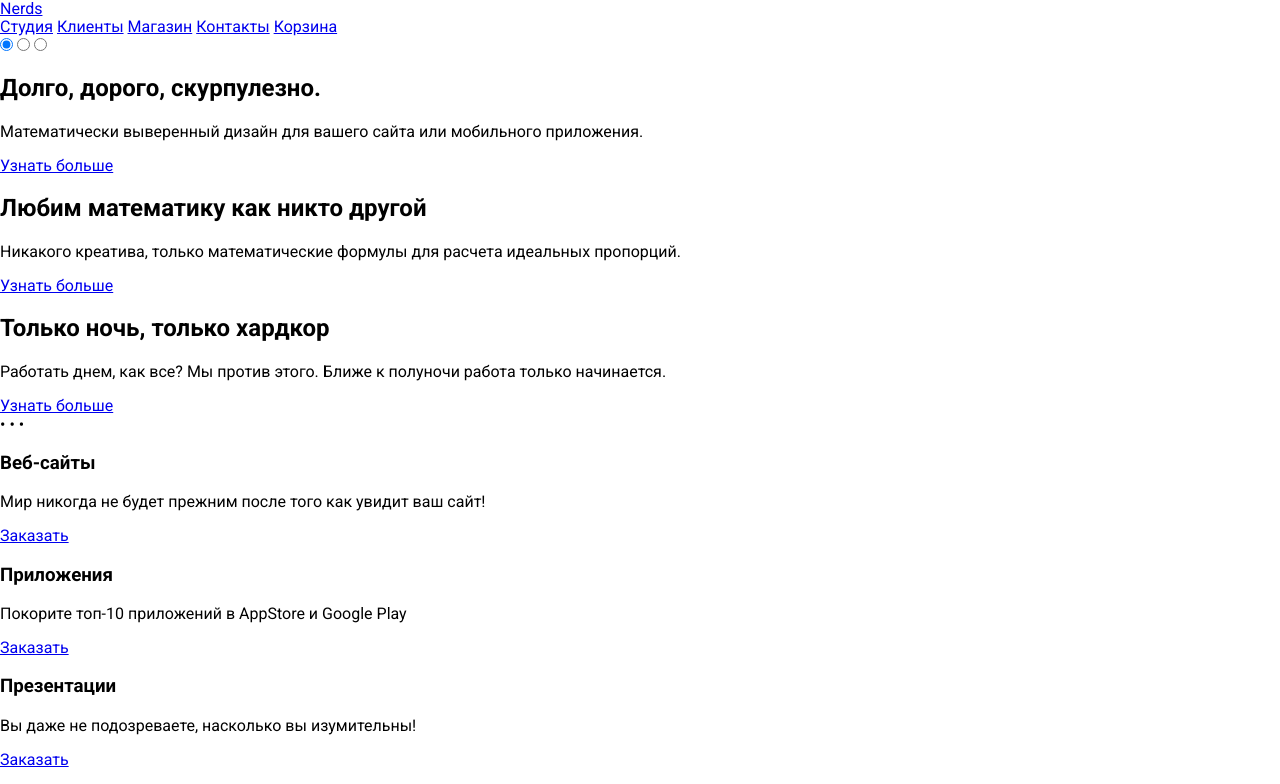
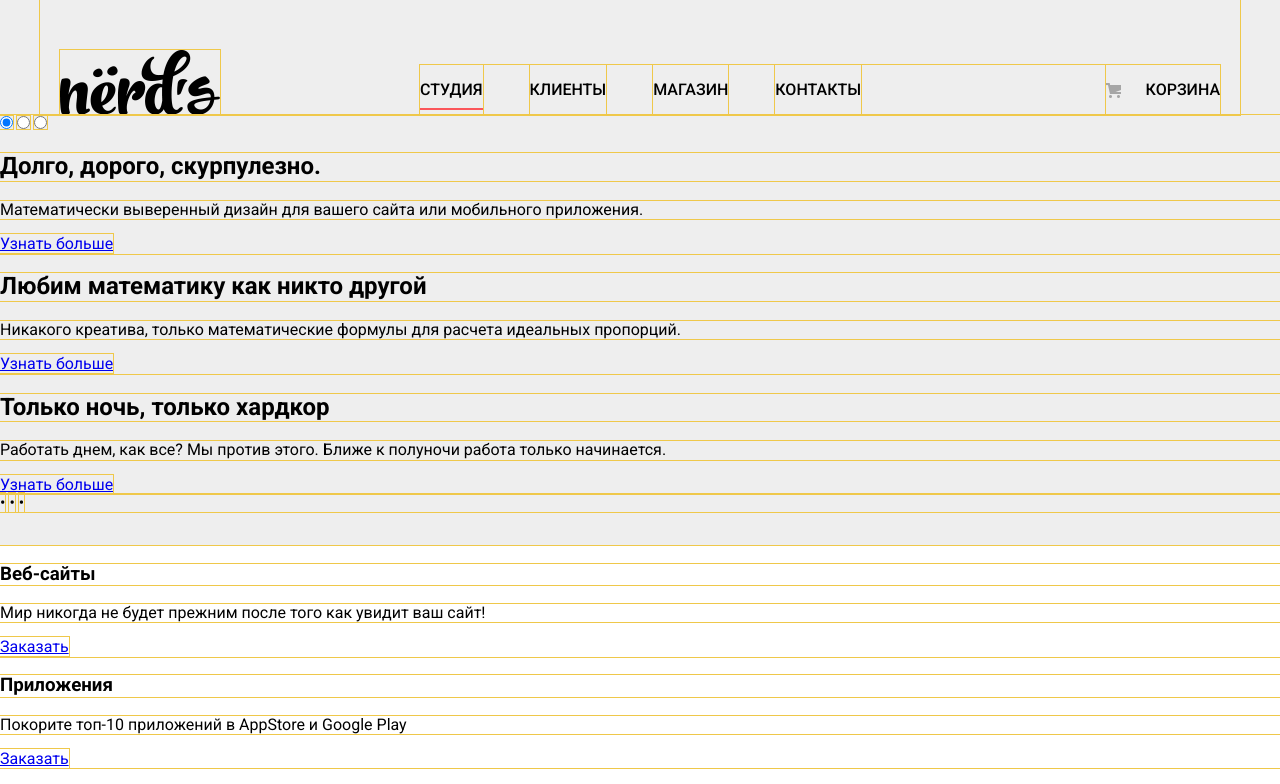
Before and after one commit to NataliaIlina/38944-nerds, a website: page index.html in a window 1280 px wide. Shown: the top 784 px of the page. Drawn offline with Linux system fonts and the light colour scheme.

Commit message:
header logo+main-nav стили

```diff
--- a/gulpfile.js
+++ b/gulpfile.js
@@ -26,14 +26,9 @@ gulp.task("style", function() {
          "last 2 Edge versions"
       ]
     }))
-  .pipe(postcss([
-         mqpacker({
-           sort: true
-          })
-    ]))
   .pipe(gulp.dest("css"))
   .pipe(minify())
-  .pipe(rename("style-min.css"))
+  .pipe(rename("style.min.css"))
   .pipe(gulp.dest("css"))
   .pipe(browserSync.reload({stream: true}));
 });
--- a/index.html
+++ b/index.html
@@ -5,7 +5,7 @@
   <meta charset="utf-8">
   <title>HTML Academy: Нёрдс</title>
   <link rel="stylesheet" href="css/normalize.css">
-  <link rel="stylesheet" href="css/style-min.css">
+  <link rel="stylesheet" href="css/style.min.css">
   <link rel="stylesheet" href="https://fonts.googleapis.com/css?family=Roboto:300,400,500,700&amp;subset=cyrillic-ext">
 </head>
 
--- /dev/null
+++ b/less/blocks/logo.less
@@ -0,0 +1,18 @@
+.logo{
+  display: block;
+  width: 160px;
+  height: 65px;
+  margin-top: auto;
+  background: url("../img/nerds-logo.png") no-repeat center;
+  text-indent: 100%;
+  overflow: hidden;
+  transition: opacity 0.5s ease;
+
+  &:hover{
+    opacity: 0.8;
+  }
+
+  &:active{
+    opacity: 0.3;
+  }
+}
--- /dev/null
+++ b/less/blocks/main-nav.less
@@ -0,0 +1,42 @@
+.main-nav{
+  display: flex;
+  justify-content: flex-start;
+  align-items: center;
+  flex-wrap: wrap;
+  min-width: 800px;
+  max-width: 960px;
+  margin-top: auto;
+
+  &__link{
+    .nav-link();
+    position: relative;
+    display: block;
+    padding: 10px 0;
+    margin-right: 47px;
+    font-family: inherit;
+    font-size: @font-size;
+    line-height: @line-height-link;
+    font-weight: @medium;
+    text-transform: uppercase;
+    text-decoration: none;
+
+    &--cart{
+      margin-left: auto;
+      margin-right: 0;
+      padding-left: 40px;
+      background: url("../img/icons/cart-icon.png") no-repeat left center;
+    }
+
+    &--active::after{
+      content: "";
+      position: absolute;
+      bottom: 5px;
+      left: 0;
+      width: 100%;
+      height: 2px;
+      background-color: @red;
+    }
+  }
+
+
+}
--- /dev/null
+++ b/less/blocks/page-header.less
@@ -0,0 +1,13 @@
+.page-header{
+  height: 545px;
+  font-family: inherit;
+  background-color: @gray-light;
+
+  &__inner{
+    .inner();
+    display: flex;
+    justify-content: space-between;
+    align-items: center;
+    height: 115px;
+  }
+}
--- a/less/general/general.less
+++ b/less/general/general.less
@@ -6,6 +6,10 @@ html{
 *::before,
 *::after{
     box-sizing: inherit;
+}
+
+*{
+  outline: 1px solid @yellow;
 }
 
 body{
--- a/less/mixins.less
+++ b/less/mixins.less
@@ -6,13 +6,13 @@
 
 .nav-link(){
   color: @black;
+  transition: color 0.5s ease;
 
   &:hover{
     color: @red;
   }
 
   &:active{
-    color: @black;
-    opacity: 0.3;
+    color: @black-30;
   }
 }
--- a/less/style.less
+++ b/less/style.less
@@ -1,3 +1,6 @@
 @import "variables.less";
 @import "mixins.less";
 @import "general/general.less";
+@import "blocks/page-header.less";
+@import "blocks/logo.less";
+@import "blocks/main-nav.less";
--- a/less/variables.less
+++ b/less/variables.less
@@ -1,7 +1,8 @@
 @black:              #000000;
+@black-30:           rgba(0, 0, 0, 0.3);
 @white:              #ffffff;
-@gray:               #eeeeee;
-@gray-darken:        #e1e1e1;
+@gray-light:         #eeeeee;
+@gray:               #e1e1e1;
 @red:                #fb565a;
 @red-darken:         #e74246;
 @red-dark:           #d7373b;
@@ -14,6 +15,9 @@
 
 @font: 'Roboto', 'Arial', sans-serif;
 
+@font-size:         16px;
+@line-height-link:  30px;
+
 @light:   300;
 @regular: 400;
 @medium:  500;
```
Also changed, not shown: catalog.html (+1 -1 lines), css/style-min.css, css/style.css, css/style.min.css (added).
